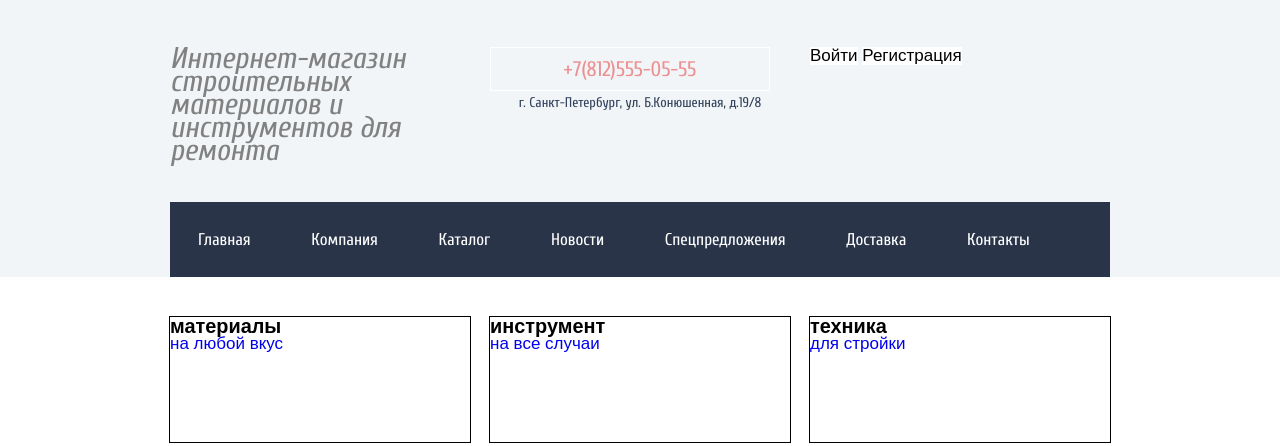
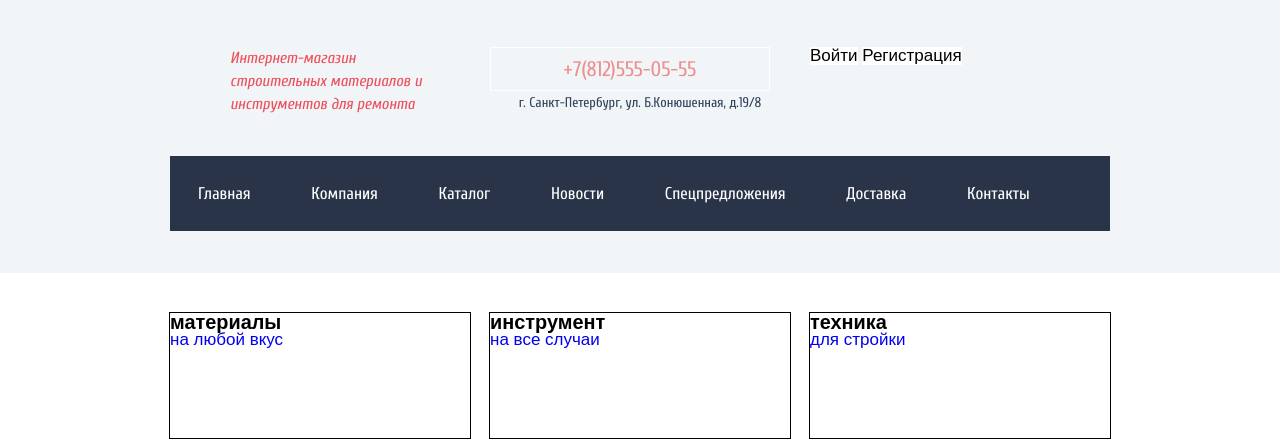
Before and after one commit to Elsidora/147338-technomart, a plain HTML site: page index.html in a window 1280 px wide. Shown: the part 47-493 px from the top of the page. Drawn offline with nearby package versions, Linux system fonts and the light colour scheme.

Commit message:
Заменила p на h2

```diff
--- a/css/style.css
+++ b/css/style.css
@@ -154,15 +154,13 @@ h2	{
 
 }
 
-
 .info-description	{
-	font: 16px/23px  Cuprum Italic;
-
 	width: 300px;
 	float:left;
 	margin-right:20px;
 }
-.info-description p	{
+.info-description h2	{
+	font: 16px/23px  Cuprum Italic;
 	color:#ee4f5b;
 	padding-right: 47px;
 	padding-left: 60px;
```
